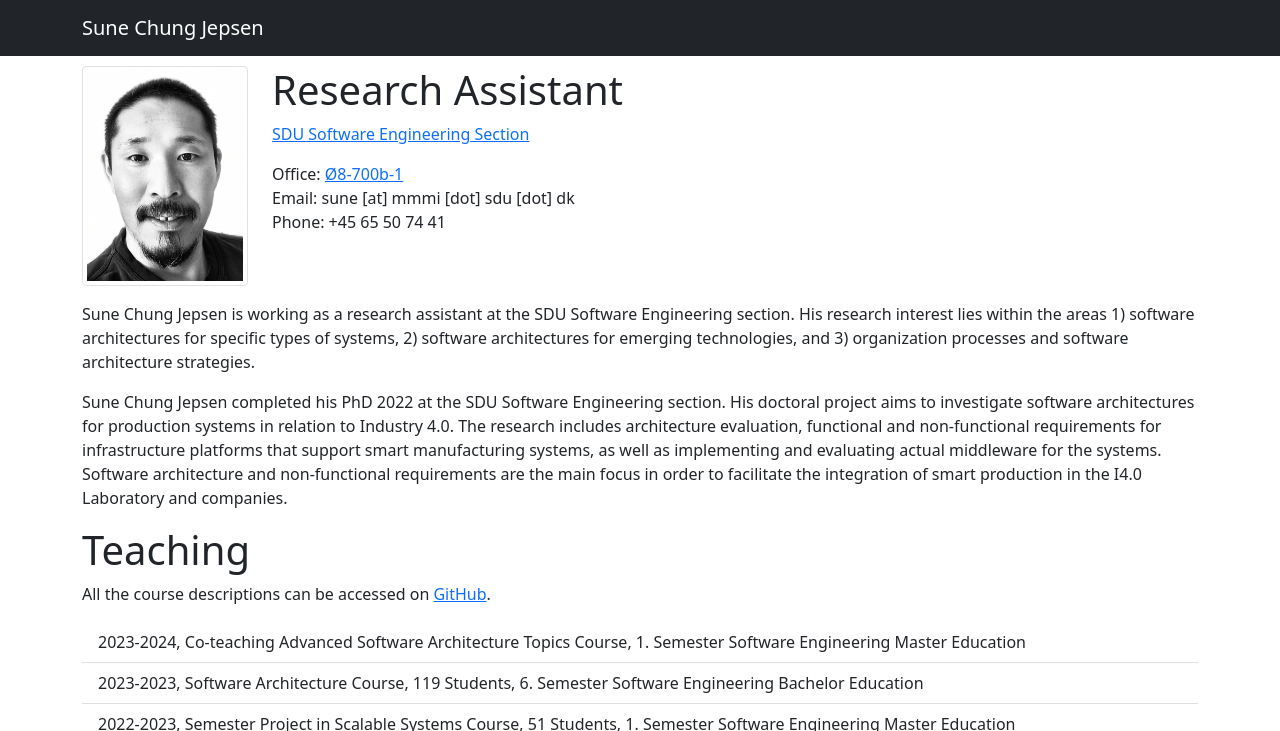
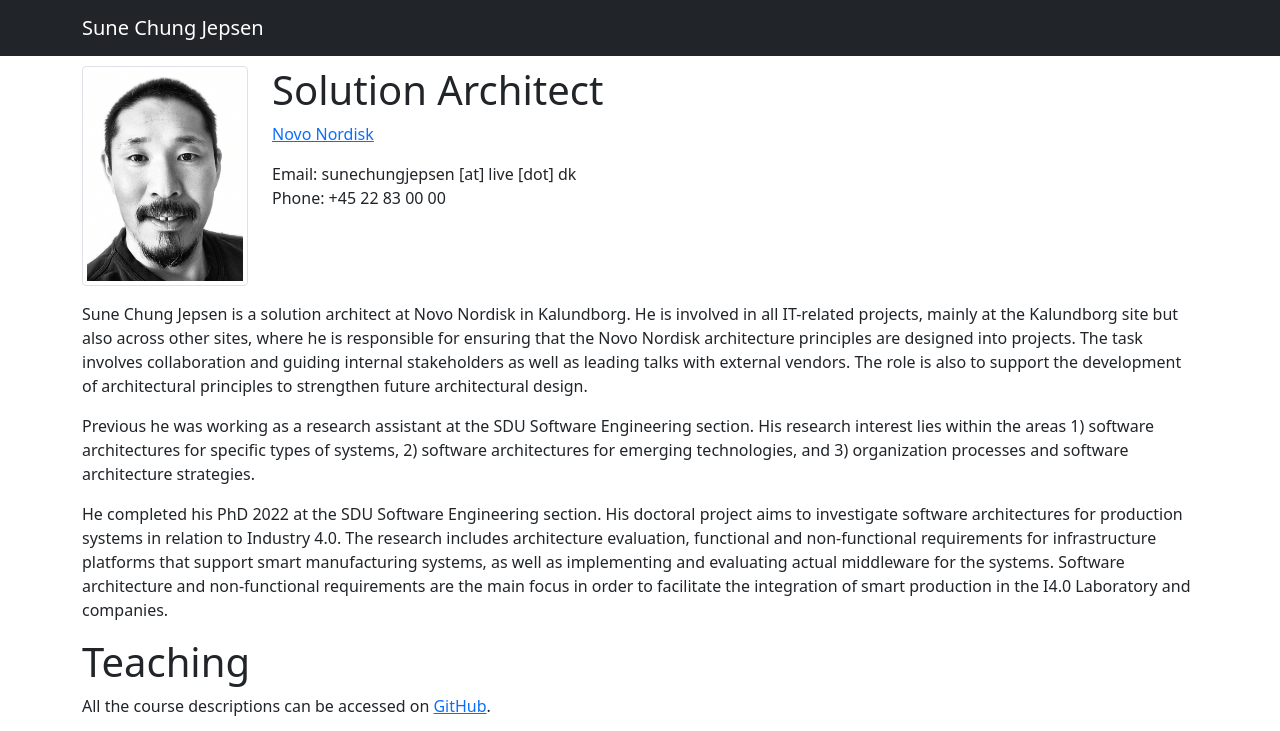
Before and after one commit to SuneJepsen/SuneJepsen.github.io, a plain HTML site: page index.html in a window 1280 px wide. Shown: the top 731 px of the page. Drawn offline with nearby package versions, Linux system fonts and the light colour scheme.

Commit message:
Updated CV

```diff
--- a/index.html
+++ b/index.html
@@ -43,21 +43,32 @@
                     <img src="graphic/Profile2.PNG" class="img-thumbnail " alt="...">
                 </div>
                 <div class="col-md-10  col-sm-12">
-                    <h1>Research Assistant</h1>
+                   <!--  <h1>Research Assistant</h1>
                     <a target="_blank" href="https://www.sdu.dk/en/forskning/sdusoftwareengineering">SDU Software Engineering Section</a>
 
                     <p class="mt-3">
                          Office: <a target="_blank" href="https://clients.mapsindoors.com/sdu/573f26e4bc1f571b08094312/details/a8e182d8218b43459091d708">Ø8-700b-1</a> </br>
                          Email: sune [at] mmmi [dot] sdu [dot] dk</br>
                          Phone: +45 65 50 74 41
+                     </p>  -->
+
+                     <h1>Solution Architect</h1>
+                    <a target="_blank" href="https://www.novonordisk.dk/">Novo Nordisk</a>
+
+                    <p class="mt-3">
+
+                         Email: sunechungjepsen [at] live [dot] dk</br>
+                         Phone: +45 22 83 00 00
                      </p>
                 </div>
                 <div class="col-12">
+                    <p class="mt-3"></p>Sune Chung Jepsen is a solution architect at Novo Nordisk in Kalundborg. He is involved in all IT-related projects, mainly at the Kalundborg site but also across other sites, where he is responsible for ensuring that the Novo Nordisk architecture principles are designed into projects. The task involves collaboration and guiding internal stakeholders as well as leading talks with external vendors. The role is also to support the development of architectural principles to strengthen future architectural design.
+                    </p>
                      <p class="mt-3">
-                        Sune Chung Jepsen is working as a research assistant at the SDU Software Engineering section. His research interest lies within the areas 1) software architectures for specific types of systems, 2) software architectures for emerging technologies, and 3) organization processes and software architecture strategies.
+                        Previous he was working as a research assistant at the SDU Software Engineering section. His research interest lies within the areas 1) software architectures for specific types of systems, 2) software architectures for emerging technologies, and 3) organization processes and software architecture strategies.
                     </p>
                     <p class="mt-3">
-                        Sune Chung Jepsen completed his PhD 2022 at the SDU Software Engineering section. His doctoral project aims to investigate software architectures for production systems in relation to Industry 4.0. The research includes architecture evaluation, functional and non-functional requirements for infrastructure platforms that support smart manufacturing systems, as well as implementing and evaluating actual middleware for the systems. Software architecture and non-functional requirements are the main focus in order to facilitate the integration of smart production in the I4.0 Laboratory and companies.
+                        He completed his PhD 2022 at the SDU Software Engineering section. His doctoral project aims to investigate software architectures for production systems in relation to Industry 4.0. The research includes architecture evaluation, functional and non-functional requirements for infrastructure platforms that support smart manufacturing systems, as well as implementing and evaluating actual middleware for the systems. Software architecture and non-functional requirements are the main focus in order to facilitate the integration of smart production in the I4.0 Laboratory and companies.
                      </p>
                 </div>
                 <div class="col-12">
@@ -94,6 +105,7 @@
                     <h1>Publications</h1>
                     <b>2023</b>
                     <ul class="list-group list-group-flush">
+                        <li class="list-group-item">Sune Chung Jepsen, and Torben Worm, <em>Designing and Evaluating Interoperable Industry 4.0 Middleware Software Architecture: Reconfiguration of Robotic System</em>, 17th European Conference on Software Architecture (ECSA 2023 )</li>
                         <li class="list-group-item">Sune Chung Jepsen, Bende Siewertsen, and Torben Worm, <em>A Reconfigurable Industry 4.0 Middleware Software Architecture</em>, 20th IEEE International Conference on Software Architecture (ICSA 2023)</li>
                      </ul>
 					 <b>2022</b>
@@ -140,7 +152,7 @@
               </div>
         </div>
         <footer class="footer mt-auto py-3 bg-light">
-            <div class="container"><span class="text-muted">Last updated 6/5/2023 </span></div>
+            <div class="container"><span class="text-muted">Last updated 26/12/2023 </span></div>
             </footer>
         <!-- Bootstrap core JS-->
         <script src="https://cdn.jsdelivr.net/npm/bootstrap@5.1.3/dist/js/bootstrap.bundle.min.js"></script>
```
